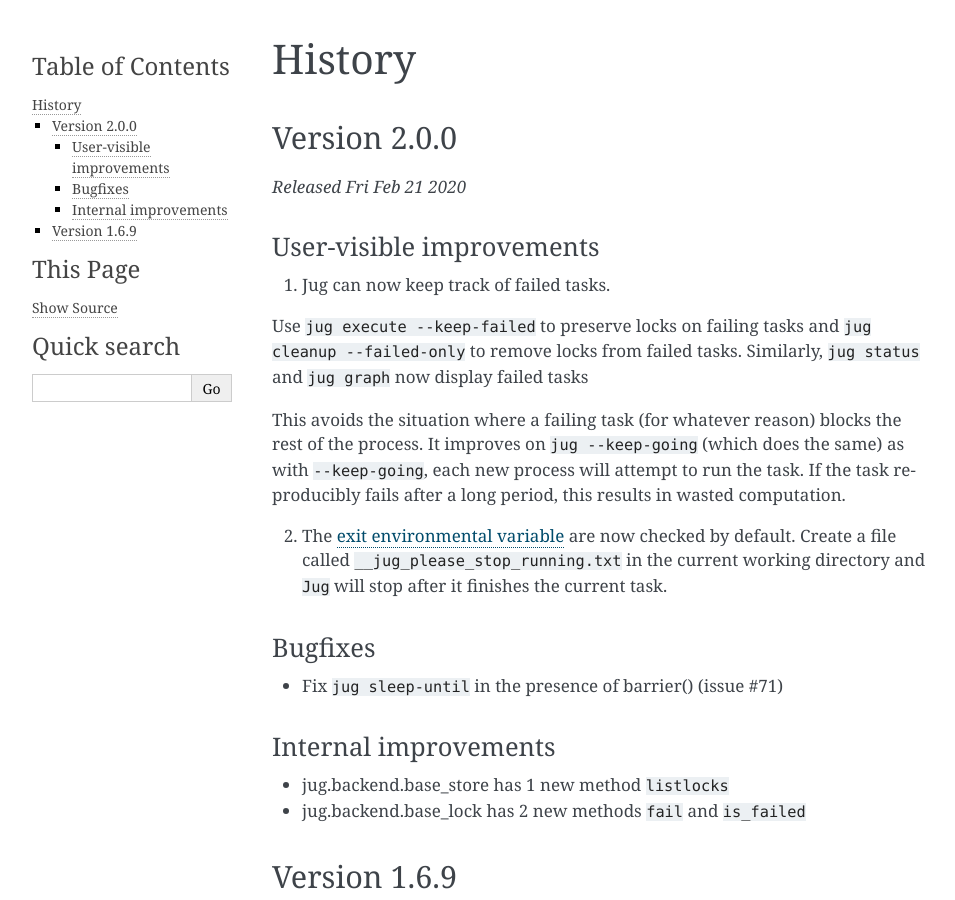
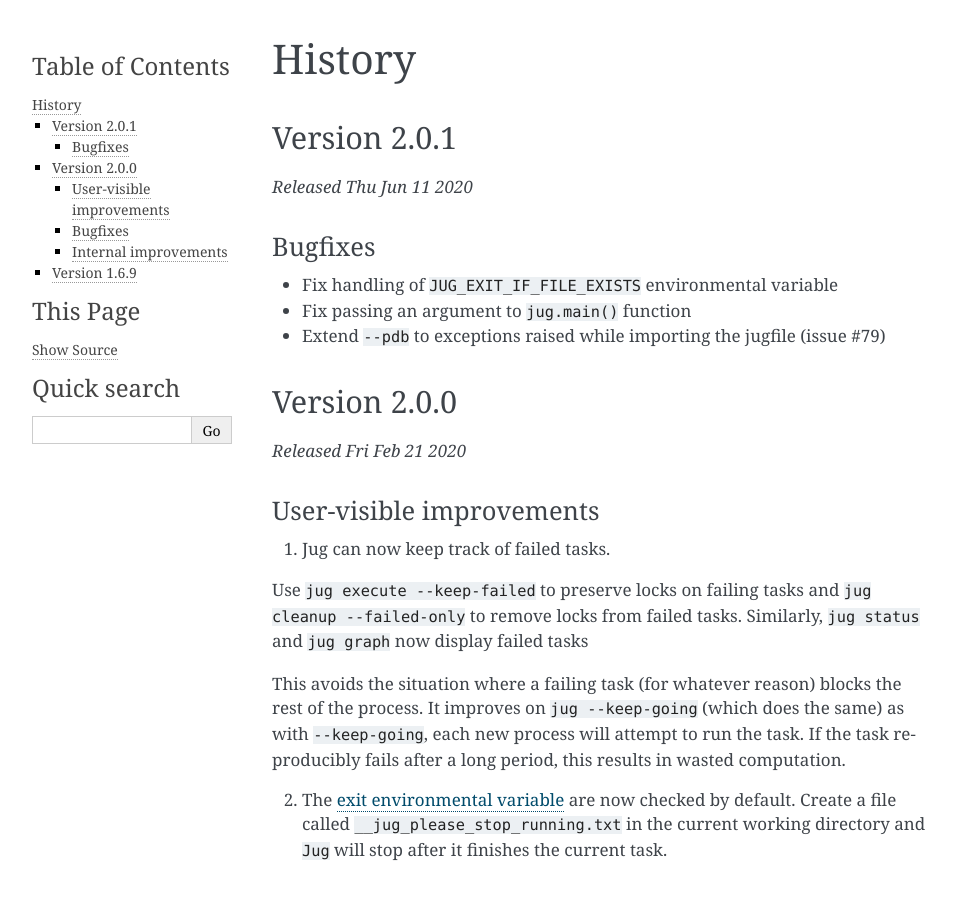
Before and after one commit to luispedro/jug, a Sphinx documentation site: the page built from docs/source/history.rst, in a window 1280 px wide and 900 px high. Shown: the whole window, without its empty margins (148-1103 px from the left). Built offline with Sphinx 7.4.7, drawn with Linux system fonts in a browser that asks for light colours; formulas are drawn with MathJax 3; the version number could not be read and is left out.

Commit message:
RLS Version 2.0.1
Bugfix release

Full ChangeLog:

- Fix handling of `JUG_EXIT_IF_FILE_EXISTS` environmental variable
- Fix passing an argument to jug.main() function
- Extend `--pdb` to exceptions raised while importing the jugfile (issue #79)

```diff
--- a/docs/source/history.rst
+++ b/docs/source/history.rst
@@ -1,6 +1,19 @@
 =======
 History
 =======
+
+Version 2.0.1
+-------------
+
+*Released Thu Jun 11 2020*
+
+Bugfixes
+~~~~~~~~
+
+- Fix handling of ``JUG_EXIT_IF_FILE_EXISTS`` environmental variable
+- Fix passing an argument to ``jug.main()`` function
+- Extend ``--pdb`` to exceptions raised while importing the jugfile (issue #79)
+
 
 Version 2.0.0
 -------------
```
Also changed, not shown: README.rst (+8 -0 lines), 2 other files.
